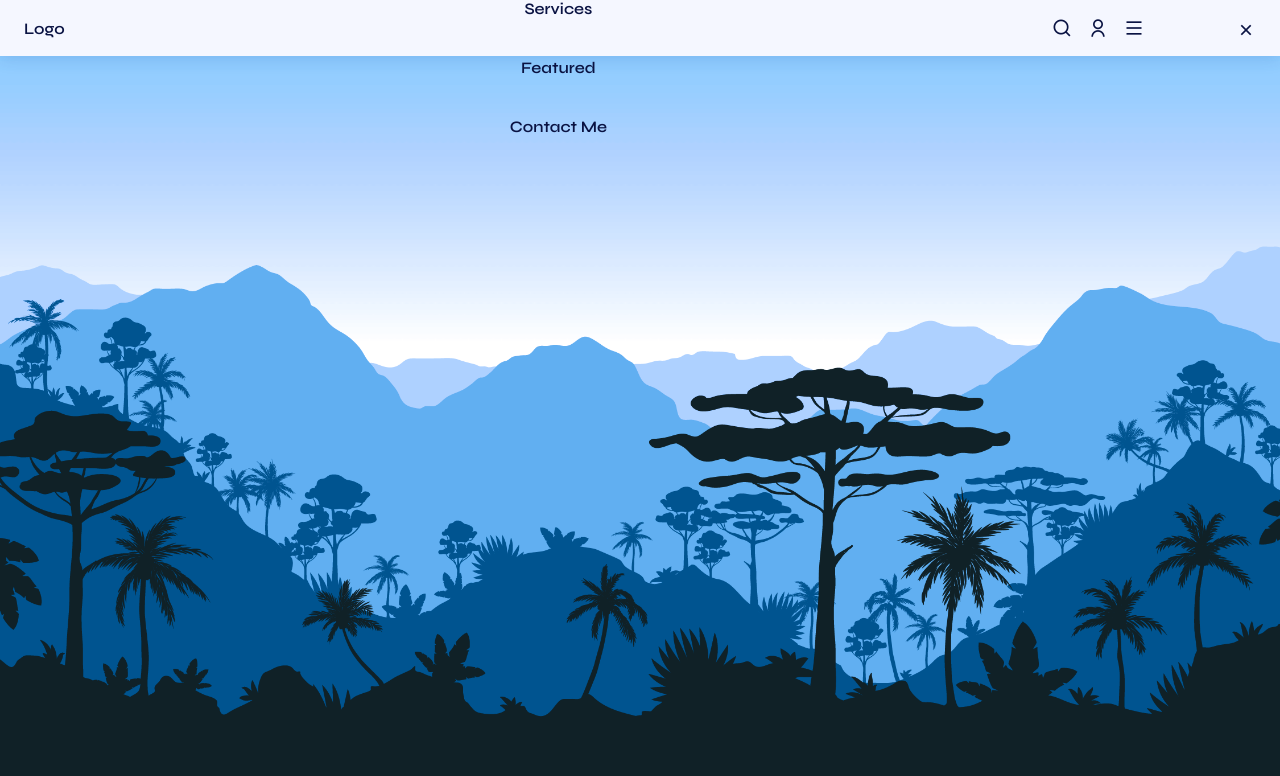
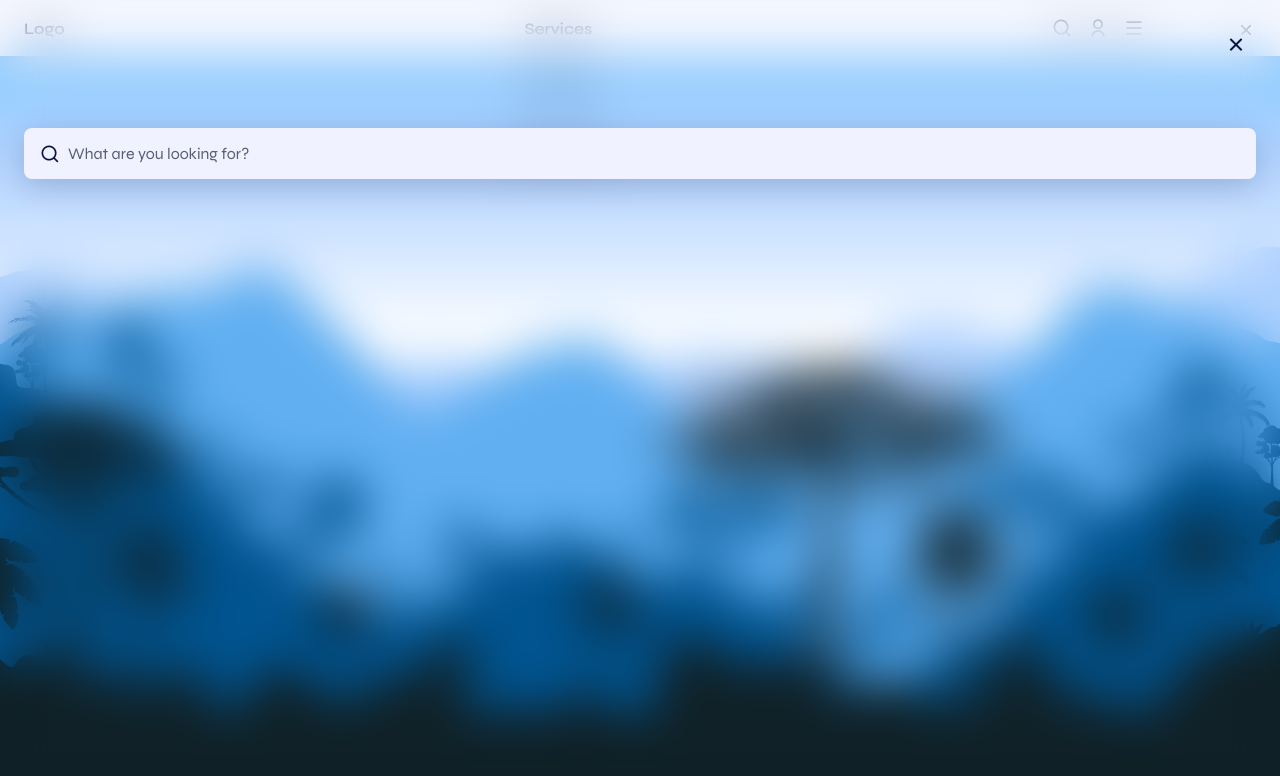
Before and after one commit to shippc/Prime-Hairs, a plain HTML site: page frontend/index.html in a window 1280 px wide. Both pictures are taken after a click on the icon 1062 px from the left and 28 px from the top of the page. Drawn offline with nearby package versions, Linux system fonts and the light colour scheme.

Commit message:
Search Bar

```diff
--- a/frontend/assets/css/style.css
+++ b/frontend/assets/css/style.css
@@ -93,7 +93,7 @@ img {
 }
 
 .main-bg {
-  position: absolute;
+  position: var(--z-fixed);
   top: 0;
   left: 0;
   width: 100%;
@@ -101,6 +101,31 @@ img {
   object-fit: cover;
   object-position: center;
   z-index: -1;
+}
+
+.search {
+  position: fixed;
+  top: 0;
+  left: 0;
+  width: 100%;
+  height: 100%;
+  z-index: var(--z-modal);
+  background-color: hsla(230, 75%, 32%, 1.);
+  backdrop-filter: blur(24px);
+  -webkit-backdrop-filter: blur(24px);  /* for safari */
+  padding: 8rem 1.5rem 0;
+  opacity: 0;
+  pointer-events: none;
+  transition: opacity .4s;
+}
+
+.search-close{
+  position: absolute;
+  top: 2rem;
+  right: 2rem;
+  font-size: 1.5rem;
+  color: var(--title-color);
+  cursor: pointer;
 }
 
 /*=============== HEADER & NAV ===============*/
@@ -188,10 +213,43 @@ img {
 }
 
 /*=============== SEARCH ===============*/
+.search-form {
+  display: flex;
+  align-items: center;
+  column-gap: .5rem;
+  background-color: var(--container-color);
+  box-shadow: 0 8px 32px hsla(230, 75%, 15%, .2);
+  padding-inline: 1rem;
+  border-radius: .5rem;
+  transform: translateY(-1rem);
+  transition: transform .4s;
+}
 
+.search-icon {
+  font-size: 1.25rem;
+  color: var(--title-color);
+}
+
+.search-input {
+  width: 100%;
+  padding-block: 1rem;
+  background-color: var(--container-color);
+  color: var(--text-color);
+}
+
+.search-input::placeholder {
+  color: var(--text-color);
+}
 
 /* Show search */
+.show-search{
+  opacity: 1;
+  pointer-events: initial;
+}
 
+.show-search .search-form{
+  transform: translate(0)
+}
 
 /*=============== LOGIN ===============*/
 
--- a/frontend/assets/js/main.js
+++ b/frontend/assets/js/main.js
@@ -9,18 +9,24 @@ navToggle.addEventListener('click', () => {
 })
 
 /* Menu hidden */
-navClose.addEventListener('click', () =>{
+navClose.addEventListener('click', () => {
     navMenu.classList.remove('show-menu')
- })
+})
 
 /* SEARCH */
-
+const search = document.getElementById('search'),
+    searchBtn = document.getElementById('search-btn'),
+    searchClose = document.getElementById('search-close')
 
 /* Search show */
-
+searchBtn.addEventListener('click', () => {
+    search.classList.add('show-search')
+})
 
 /* Search hidden */
-
+searchClose.addEventListener('click', () => {
+    search.classList.remove('show-search')
+})
 
 /* LOGIN */
 
--- a/frontend/index.html
+++ b/frontend/index.html
@@ -16,45 +16,39 @@
 </head>
 
 <body>
-    <!-- HEADER -->
+    <!-- Header -->
     <header class="header" id="header">
         <nav class="nav container">
-            <a href="#" class="nav-logo">Logo</a>
+            <a href="" class="nav-logo">Logo</a>
             <div class="nav-menu" id="nav-menu">
                 <ul class="nav-list">
                     <li class="nav-item">
-                        <a href="#" class="nav-link">Home</a>
+                        <a href="" class="nav-link">Home</a>
                     </li>
                     <li class="nav-item">
-                        <a href="#" class="nav-link">About Us</a>
+                        <a href="" class="nav-link">About Us</a>
                     </li>
                     <li class="nav-item">
-                        <a href="#" class="nav-link">Services</a>
+                        <a href="" class="nav-link">Services</a>
                     </li>
                     <li class="nav-item">
-                        <a href="#" class="nav-link">Featured</a>
+                        <a href="" class="nav-link">Featured</a>
                     </li>
                     <li class="nav-item">
-                        <a href="#" class="nav-link">Contact Me</a>
-                    </li>
-                    <li class="nav-item">
-                        <a href="#" class="nav-link"></a>
+                        <a href="" class="nav-link">Contact Me</a>
                     </li>
                 </ul>
-
-                <!-- Close Button -->
+                <!-- Close button -->
                 <div class="nav-close" id="nav-close">
                     <i class="ri-close-line"></i>
                 </div>
             </div>
-
             <div class="nav-actions">
-                <!-- Search Button -->
+                <!-- Search button -->
                 <i class="ri-search-line nav-search" id="search-btn"></i>
-
-                <!-- Login Button -->
+                <!-- Login button -->
                 <i class="ri-user-line nav-login" id="login-btn"></i>
-
+                <!-- Toggle button -->
                 <div class="nav-toggle" id="nav-toggle">
                     <i class="ri-menu-line"></i>
                 </div>
@@ -64,7 +58,11 @@
 
     <!-- SEARCH -->
     <div class="search" id="search">
-
+        <form action="" class="search-form">
+            <i class="ri-search-line search-icon"></i>
+            <input type="search" placeholder="What are you looking for?" class="search-input">
+        </form>
+        <i class="ri-close-line search-close" id="search-close"></i>
     </div>
 
     <!-- LOGIN -->
@@ -76,8 +74,10 @@
     <main class="main">
         <img src="assets/img/bg-image.png" alt="this image was not found" class="main-bg">
     </main>
+
     <!-- MAIN JS -->
     <script src="assets/js/main.js"></script>
+
 </body>
 
 </html>
```
